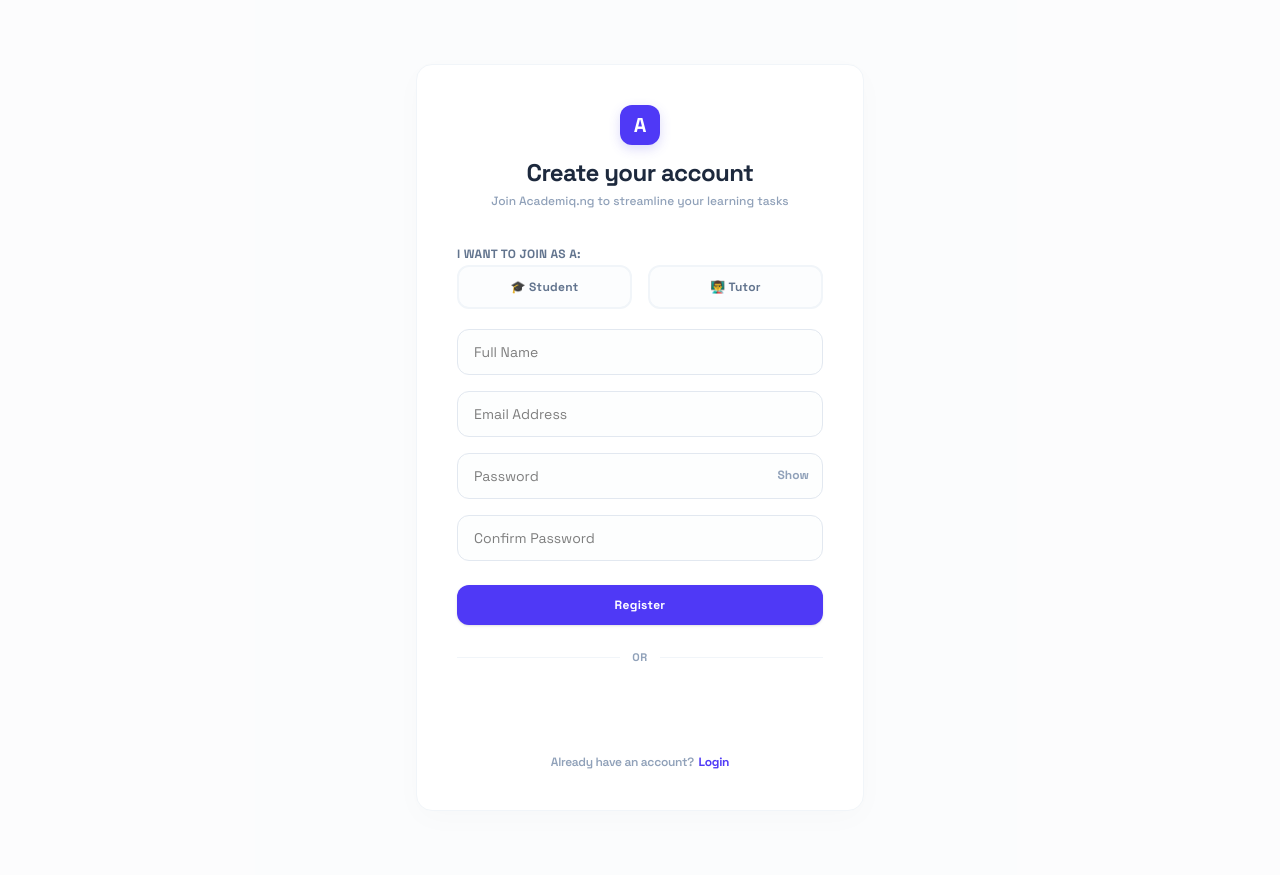
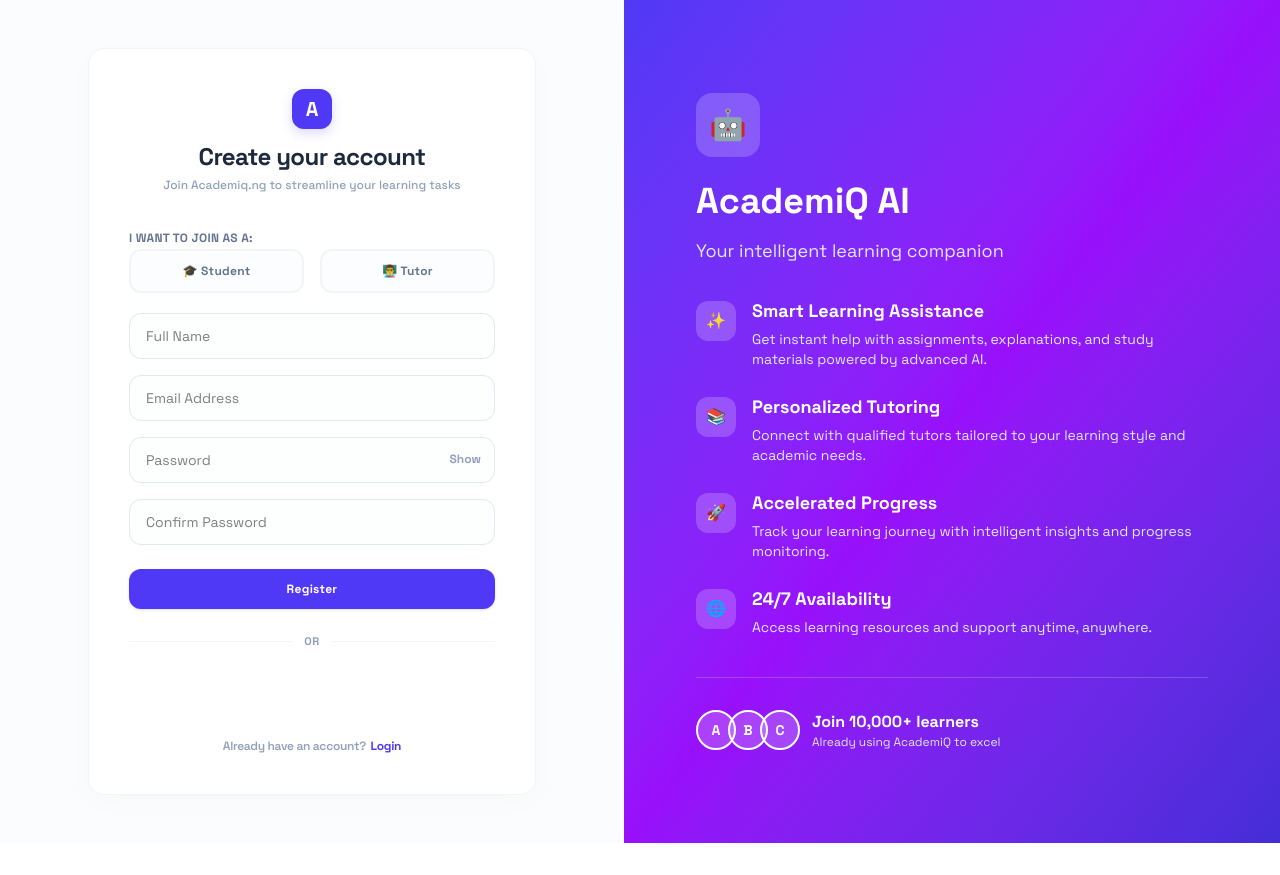
Before and after one commit to iamemerie/Academiq.ng, a React (Vite) app in the folder frontend/: page /register in a window 1280 px wide. After the commit the page ends 843 px from the top, so only its background shows below. Built offline with nearby package versions, Linux system fonts and the light colour scheme; no server answers.

Commit message:
Add two-column layout to Register page with AcademiQ AI write-up

```diff
--- a/frontend/src/pages/Register.jsx
+++ b/frontend/src/pages/Register.jsx
@@ -53,8 +53,7 @@
       navigate("/login");
     } catch (error) {
       alert(
-        error.response?.data?.message ||
-          "Registration failed. Please try again.",
+        error.response?.data?.message || "Registration failed. Please try again."
       );
     } finally {
       setLoading(false);
@@ -64,7 +63,7 @@
   const handleGoogleSuccess = async (credentialResponse) => {
     if (!formData.role) {
       alert(
-        "Please select your account type (Student or Tutor) before signing up with Google.",
+        "Please select your account type (Student or Tutor) before signing up with Google."
       );
       return;
     }
@@ -89,7 +88,10 @@
   };
 
   return (
-    <div className="min-h-screen bg-slate-50/50 flex items-center justify-center py-16 px-4 antialiased">
+    <div className="min-h-screen bg-slate-50/50 antialiased">
+      <div className="min-h-screen flex flex-col md:flex-row">
+        {/* Left Column - Registration Form */}
+        <div className="flex-1 flex items-center justify-center py-12 px-4 md:px-8">
           <div className="bg-white p-8 md:p-10 rounded-2xl border border-slate-100 shadow-[0_8px_30px_rgb(0,0,0,0.02)] w-full max-w-md transition-all">
             {/* BRAND IDENTITY HEADER */}
             <div className="text-center mb-8">
@@ -140,6 +142,7 @@
 
             {/* FORM */}
             <form onSubmit={handleSubmit} className="flex flex-col gap-4">
+              <div className="space-y-1">
                 <input
                   type="text"
                   name="fullName"
@@ -149,7 +152,9 @@
                   onChange={handleChange}
                   required
                 />
+              </div>
 
+              <div className="space-y-1">
                 <input
                   type="email"
                   name="email"
@@ -159,6 +164,7 @@
                   onChange={handleChange}
                   required
                 />
+              </div>
 
               <div className="relative">
                 <input
@@ -179,6 +185,7 @@
                 </button>
               </div>
 
+              <div className="space-y-1">
                 <input
                   type={showPassword ? "text" : "password"}
                   name="confirmPassword"
@@ -188,6 +195,7 @@
                   onChange={handleChange}
                   required
                 />
+              </div>
 
               <button
                 type="submit"
@@ -239,6 +247,103 @@
             </p>
           </div>
         </div>
+
+        {/* Right Column - AcademiQ AI Write-up */}
+        <div className="flex-1 bg-gradient-to-br from-indigo-600 via-purple-600 to-indigo-700 flex items-center justify-center p-8 md:p-12">
+          <div className="max-w-lg text-white">
+            <div className="mb-8">
+              <div className="w-16 h-16 bg-white/20 backdrop-blur-sm rounded-2xl flex items-center justify-center text-3xl mb-6">
+                🤖
+              </div>
+              <h2 className="text-4xl font-black mb-4">AcademiQ AI</h2>
+              <p className="text-lg text-indigo-100 mb-8">
+                Your intelligent learning companion
+              </p>
+            </div>
+
+            <div className="space-y-6">
+              <div className="flex items-start gap-4">
+                <div className="w-10 h-10 bg-white/20 backdrop-blur-sm rounded-xl flex items-center justify-center flex-shrink-0 mt-1">
+                  ✨
+                </div>
+                <div>
+                  <h3 className="font-bold text-lg mb-1">
+                    Smart Learning Assistance
+                  </h3>
+                  <p className="text-indigo-100 text-sm">
+                    Get instant help with assignments, explanations, and study
+                    materials powered by advanced AI.
+                  </p>
+                </div>
+              </div>
+
+              <div className="flex items-start gap-4">
+                <div className="w-10 h-10 bg-white/20 backdrop-blur-sm rounded-xl flex items-center justify-center flex-shrink-0 mt-1">
+                  📚
+                </div>
+                <div>
+                  <h3 className="font-bold text-lg mb-1">
+                    Personalized Tutoring
+                  </h3>
+                  <p className="text-indigo-100 text-sm">
+                    Connect with qualified tutors tailored to your learning
+                    style and academic needs.
+                  </p>
+                </div>
+              </div>
+
+              <div className="flex items-start gap-4">
+                <div className="w-10 h-10 bg-white/20 backdrop-blur-sm rounded-xl flex items-center justify-center flex-shrink-0 mt-1">
+                  🚀
+                </div>
+                <div>
+                  <h3 className="font-bold text-lg mb-1">
+                    Accelerated Progress
+                  </h3>
+                  <p className="text-indigo-100 text-sm">
+                    Track your learning journey with intelligent insights and
+                    progress monitoring.
+                  </p>
+                </div>
+              </div>
+
+              <div className="flex items-start gap-4">
+                <div className="w-10 h-10 bg-white/20 backdrop-blur-sm rounded-xl flex items-center justify-center flex-shrink-0 mt-1">
+                  🌐
+                </div>
+                <div>
+                  <h3 className="font-bold text-lg mb-1">24/7 Availability</h3>
+                  <p className="text-indigo-100 text-sm">
+                    Access learning resources and support anytime, anywhere.
+                  </p>
+                </div>
+              </div>
+            </div>
+
+            <div className="mt-10 pt-8 border-t border-white/20">
+              <div className="flex items-center gap-3">
+                <div className="flex -space-x-2">
+                  {[1, 2, 3].map((i) => (
+                    <div
+                      key={i}
+                      className="w-10 h-10 rounded-full bg-white/20 border-2 border-white flex items-center justify-center text-sm font-bold"
+                    >
+                      {String.fromCharCode(64 + i)}
+                    </div>
+                  ))}
+                </div>
+                <div>
+                  <p className="font-bold">Join 10,000+ learners</p>
+                  <p className="text-indigo-100 text-xs">
+                    Already using AcademiQ to excel
+                  </p>
+                </div>
+              </div>
+            </div>
+          </div>
+        </div>
+      </div>
+    </div>
   );
 }
 
```
Lines whose indentation alone changed are shown as unchanged.
